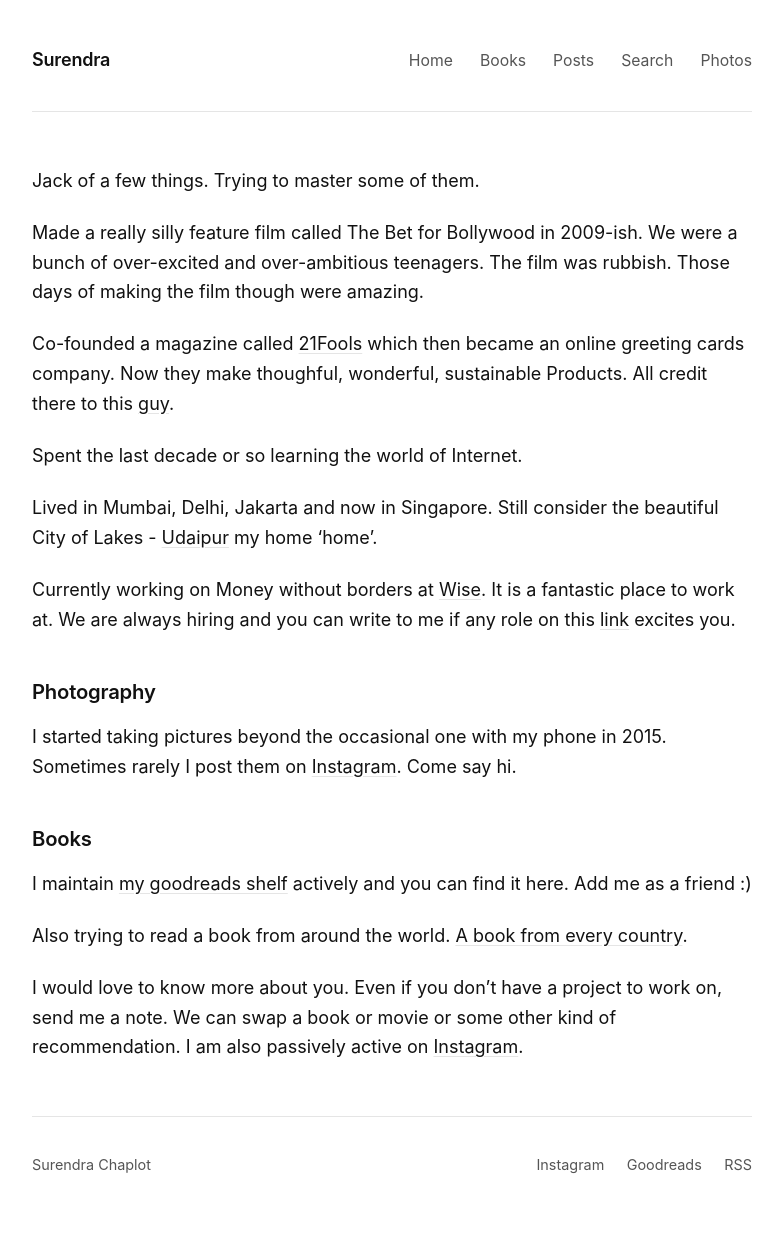
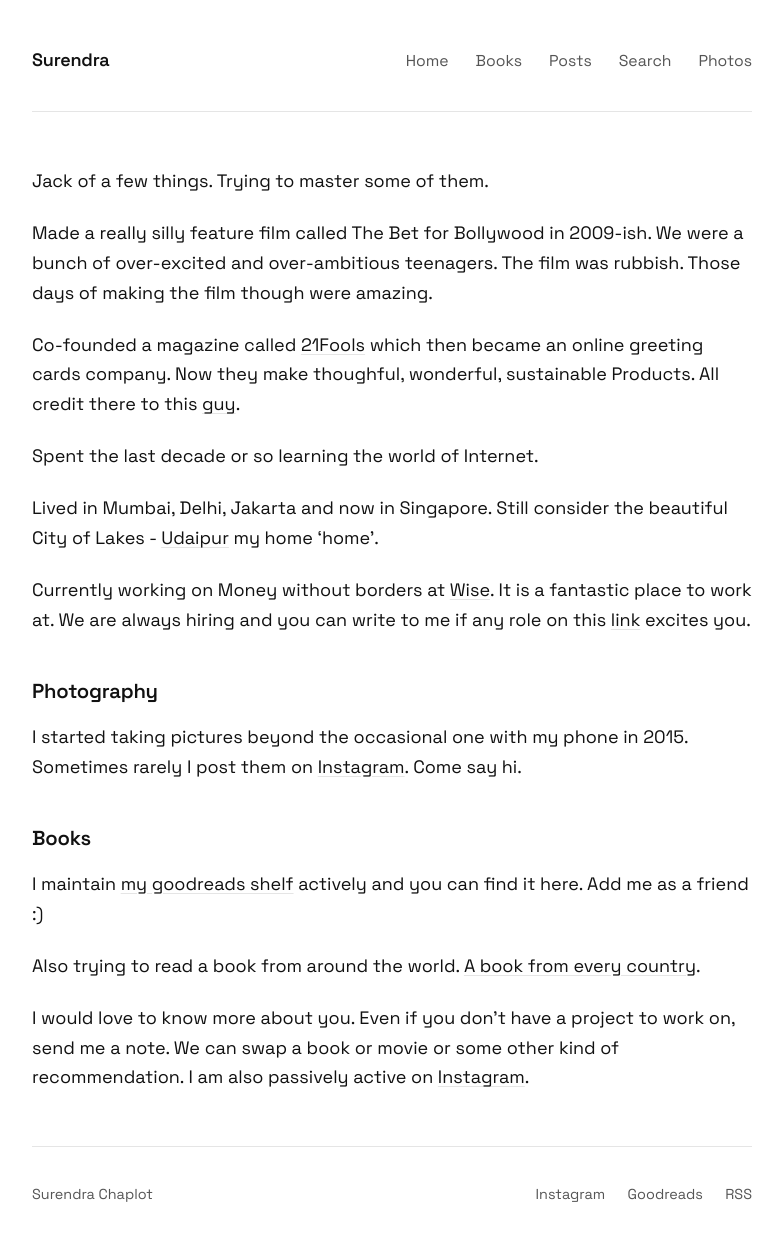
Before and after one commit to surendrachaplot/surendrachaplot, a Jekyll site: the page built from index.md, in a window 1280 px wide. Shown: the whole page, without its empty margins (248-1031 px from the left). Built offline with Jekyll 4.4.1, drawn with Linux system fonts in a browser that asks for light colours; before the commit the page ends 1222 px from its top, so only the background shows below that.

Commit message:
Set Space Grotesk as default font sitewide

```diff
--- a/_layouts/default.html
+++ b/_layouts/default.html
@@ -5,6 +5,9 @@
   <meta name="viewport" content="width=device-width, initial-scale=1.0">
   <title>{% if page.title and page.title != site.title %}{{ page.title }} — {{ site.title }}{% else %}{{ site.title }}{% endif %}</title>
   <meta name="description" content="{% if page.description %}{{ page.description }}{% else %}{{ site.description }}{% endif %}">
+  <link rel="preconnect" href="https://fonts.googleapis.com">
+  <link rel="preconnect" href="https://fonts.gstatic.com" crossorigin>
+  <link href="https://fonts.googleapis.com/css2?family=Space+Grotesk:wght@300..700&display=swap" rel="stylesheet">
   <link rel="stylesheet" href="/assets/css/style.css">
   <link rel="alternate" type="application/rss+xml" title="{{ site.title }}" href="/feed.xml">
 </head>
--- a/assets/css/style.css
+++ b/assets/css/style.css
@@ -10,7 +10,7 @@
   --border: #e5e5e5;
   --bg: #ffffff;
   --max-width: 720px;
-  --font: -apple-system, BlinkMacSystemFont, "Segoe UI", Helvetica, Arial, sans-serif;
+  --font: "Space Grotesk", -apple-system, BlinkMacSystemFont, "Segoe UI", Helvetica, Arial, sans-serif;
 }
 
 html {
```
